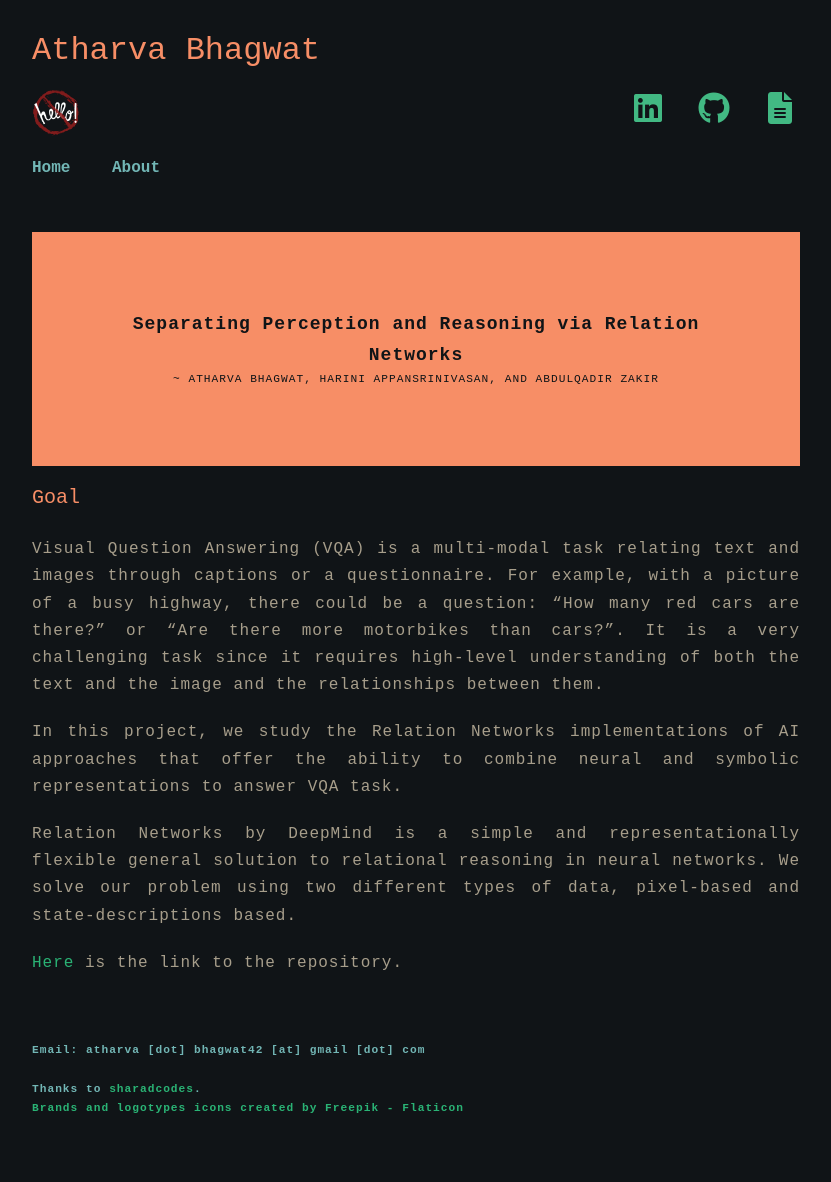
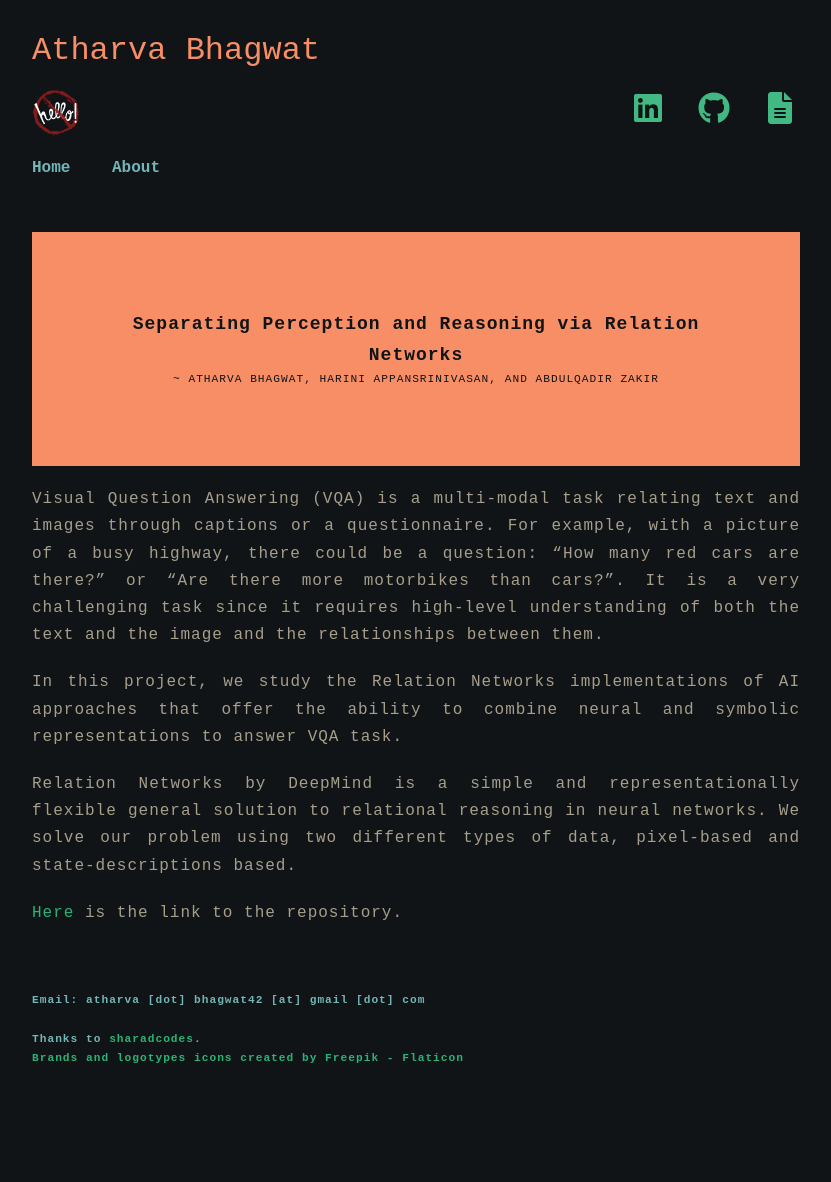
Before and after one commit to atharva-bhagwat/atharva-bhagwat.github.io, a Jekyll site: the page built from all_collections/_posts/2022-12-11-relation-networks.md, in a window 1280 px wide. Shown: the whole page, without its empty margins (224-1055 px from the left). Built offline with Jekyll 4.4.1, drawn with Linux system fonts in a browser that asks for light colours; nearby versions of some CDN libraries; library files that are not in the unit come from our copies; a script that is not in the unit is left out; after the commit the page ends 1132 px from its top, so only the background shows below that.

Commit message:
Complete post

```diff
--- a/all_collections/_posts/2022-12-11-relation-networks.md
+++ b/all_collections/_posts/2022-12-11-relation-networks.md
@@ -7,8 +7,6 @@ author: Atharva Bhagwat, Harini Appansrinivasan, and Abdulqadir Zakir
 logo: "images/logo/nohello.png"
 ---
 
-# Goal
-
 Visual Question Answering (VQA) is a multi-modal task relating text and images through captions or a questionnaire. For example, with a picture of a busy highway, there could be a question: “How many red cars are there?” or “Are there more motorbikes than cars?”. It is a very challenging task since it requires high-level understanding of both the text and the image and the relationships between them.
 
 In this project, we study the Relation Networks implementations of AI approaches that offer the ability to combine neural and symbolic representations to answer VQA task.
```
